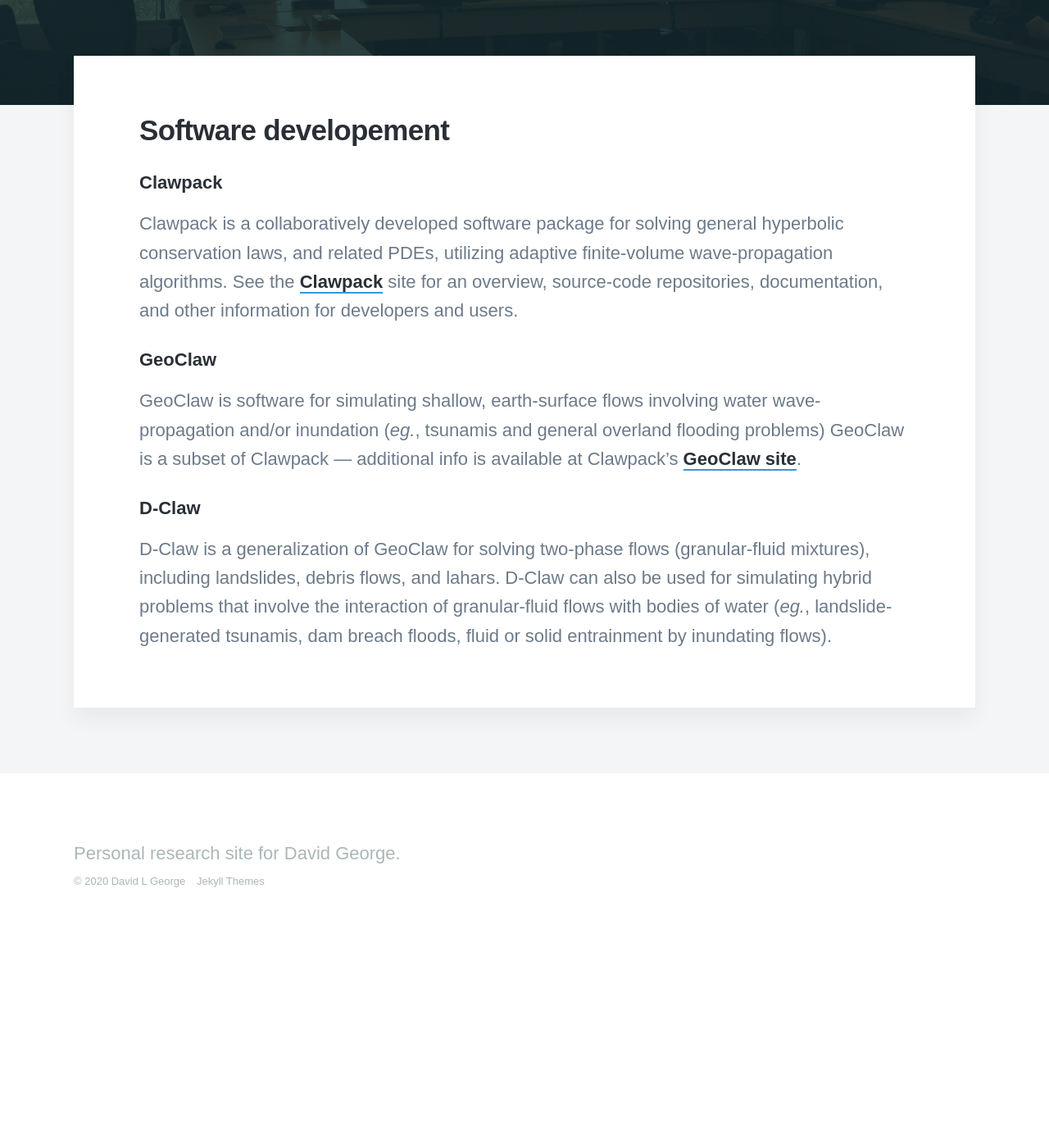
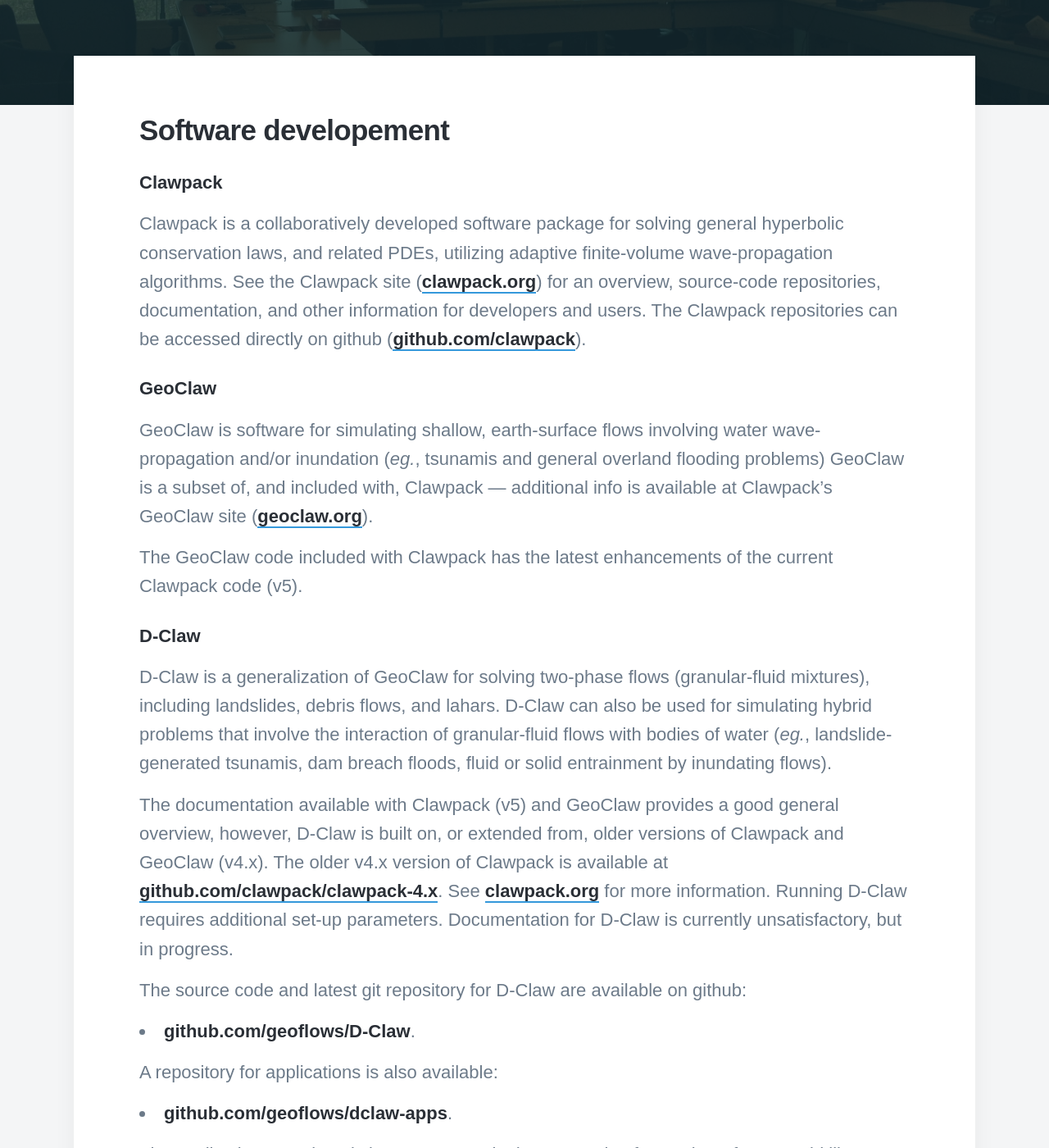
Before and after one commit to dlgeorge/dlgeorge.github.io, a Jekyll site: the page built from _pages/software.md, in a window 1280 px wide and 1400 px high, scrolled down 464 px. Shown: the whole window at 82% size. Built offline with Jekyll 4.4.1, drawn with Linux system fonts in a browser that asks for light colours; nearby versions of some CDN libraries; some web fonts are replaced; before the commit the page ends 1625 px from its top, so only the background shows below that; some of the changed text lies outside the part shown.

Commit message:
edits to software page

```diff
--- a/_pages/software.md
+++ b/_pages/software.md
@@ -9,12 +9,29 @@
 
 #### Clawpack
 
-Clawpack is a collaboratively developed software package for solving general hyperbolic conservation laws, and related PDEs, utilizing adaptive finite-volume wave-propagation algorithms. See the [Clawpack](http://www.clawpack.org) site for an overview, source-code repositories, documentation, and other information for developers and users.
+Clawpack is a collaboratively developed software package for solving general hyperbolic conservation laws, and related PDEs, utilizing adaptive finite-volume wave-propagation algorithms. See the Clawpack site ([clawpack.org](http://www.clawpack.org)) for an overview, source-code repositories, documentation, and other information for developers and users. The Clawpack repositories can be accessed directly on github ([github.com/clawpack](https://github.com/clawpack)).
+
 
 #### GeoClaw
 
-GeoClaw is software for simulating shallow, earth-surface flows involving water wave-propagation and/or inundation (*eg.*, tsunamis and general overland flooding problems) GeoClaw is a subset of Clawpack --- additional info is available at Clawpack's [GeoClaw site](http://www.geoclaw.org).
+GeoClaw is software for simulating shallow, earth-surface flows involving water wave-propagation and/or inundation (*eg.*, tsunamis and general overland flooding problems) GeoClaw is a subset of, and included with, Clawpack --- additional info is available at Clawpack's GeoClaw site ([geoclaw.org](http://www.geoclaw.org)).
+
+The GeoClaw code included with Clawpack has the latest enhancements of the current Clawpack code (v5).
 
 #### D-Claw
 
 D-Claw is a generalization of GeoClaw for solving two-phase flows (granular-fluid mixtures), including landslides, debris flows, and lahars. D-Claw can also be used for simulating hybrid problems that involve the interaction of granular-fluid flows with bodies of water (*eg.*, landslide-generated tsunamis, dam breach floods, fluid or solid entrainment by inundating flows).
+
+The documentation available with Clawpack (v5) and GeoClaw provides a good general overview, however, D-Claw is built on, or extended from, older versions of Clawpack and GeoClaw (v4.x). The older v4.x version of Clawpack is available at [github.com/clawpack/clawpack-4.x](https://github.com/clawpack/clawpack4.x). See [clawpack.org](http://www.clawpack.org) for more information. Running D-Claw requires additional set-up parameters. Documentation for D-Claw is currently unsatisfactory, but in progress.
+
+The source code and latest git repository for D-Claw are available on github:
+
+* [github.com/geoflows/D-Claw](https://github.com/geoflows/D-Claw).
+
+A repository for applications is also available:
+
+* [github.com/geoflows/dclaw-apps](https://github.com/geoflows/dclaw-apps).
+
+The application repository is in progress, as is documentation for D-Claw. If you would like to make contributions to either of these repositories, please follow the development workflow used for Clawpack, described at [http://www.clawpack.org/developers.html](http://www.clawpack.org/developers.html). Briefly, please fork the repositories to your own github account, and issue pull requests on a feature branch to github/geoflows.
+
+Licenses and use of D-Claw inherit the Clawpack licenses.
```
